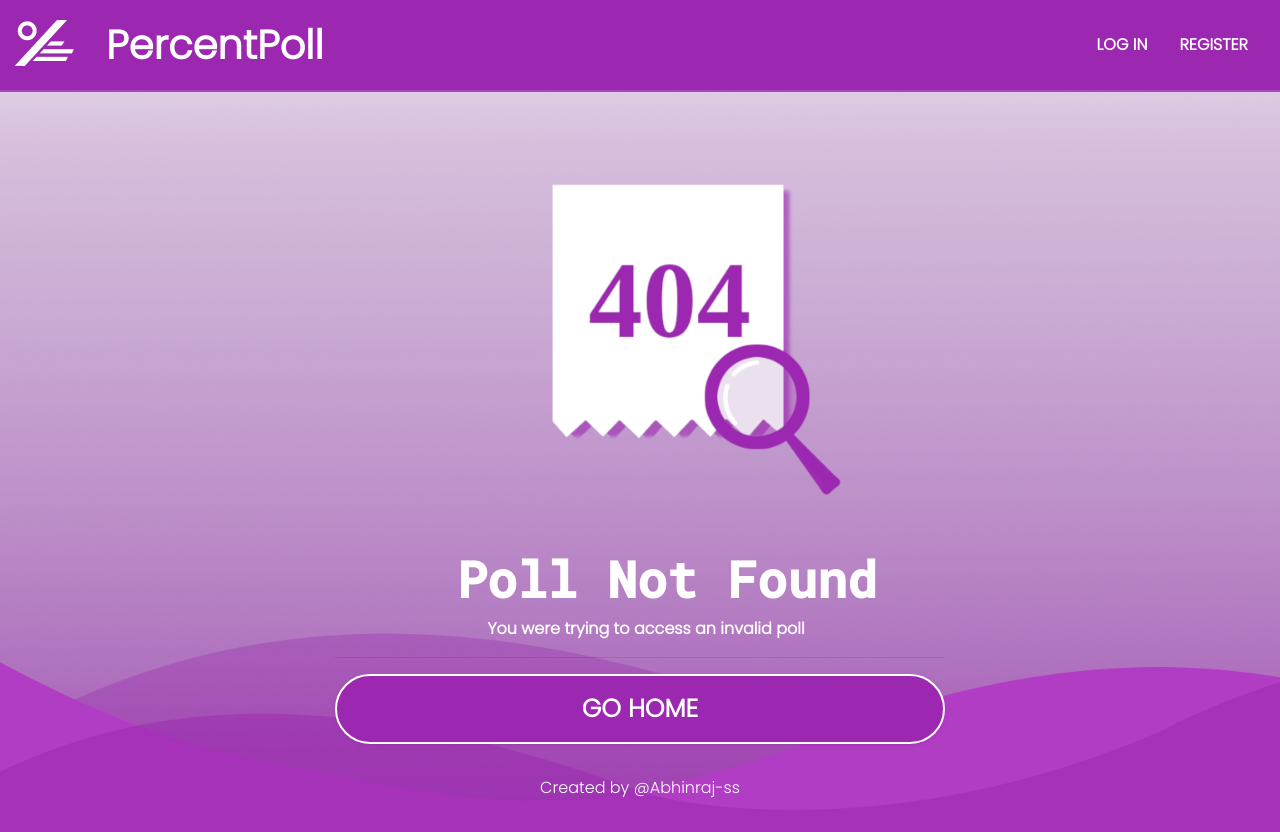
After one commit to Abhinraj-ss/PercentPoll, a Python web app: template templates/error.html in a window 1280 px wide. The commit adds this page. Run offline with Jinja, Linux system fonts and the light colour scheme; the template is opened without the code that fills it, so the values that code supplies are empty; some libraries are stand-ins or nearby versions; some web fonts are replaced.

Commit message:
adfded error.html for poll not found

```diff
--- a/static/style.css
+++ b/static/style.css
@@ -2,13 +2,19 @@
 @import url('https://fonts.googleapis.com/css2?family=Poppins:wght@300&display=swap');
 @import url('https://fonts.googleapis.com/css2?family=Titillium+Web:wght@600&display=swap');
 @import url('https://fonts.googleapis.com/css2?family=Zen+Tokyo+Zoo&display=swap');
+@import url('https://fonts.googleapis.com/css2?family=Roboto+Mono:wght@500&display=swap');
 
 h1 {
     color:white;
     font-weight:bold;
     font-family: 'Poppins', sans-serif;
 }
-
+#error{
+    font-family: 'Roboto Mono', monospace;
+    color:white;
+    font-size:50px;
+    padding-left:20%;
+    }
 footer {
   padding-top: 2em;
   padding-bottom:2em;
@@ -16,7 +22,7 @@ footer {
 h2 {
    font-weight:bold;
    color:#9c27b0;
-   font-size:40px;
+   font-size:50px;
    font-family: 'Titillium Web', sans-serif;
    margin-top: 0.5em;
   }
--- /dev/null
+++ b/templates/error.html
@@ -0,0 +1,17 @@
+{% extends "layout.html" %}
+
+{% block title %}Error-404{% endblock %}
+
+{% block body %}
+  <img src="{{url_for('static', filename='404.png')}}" style=" margin-left:35%;width: 450px;"/>
+  <div class="row">
+    <div class="col-sm-6 offset-sm-3">
+
+    <strong id="error">Poll Not Found</strong><br>
+    <strong style="color:white;margin-left:25%;">You were trying to access an invalid  poll</strong>
+     <hr/>
+    <a class="btn btn-primary btn-lg" id= "create"  href="/">GO HOME</a>
+    </div>
+  </div>
+  </div>
+{% endblock %}
```
Also changed, not shown: main.py (+8 -4 lines), templates/view.html (+8 -0 lines), db.sqlite, static/404.png (added), static/NoPolls.png (added), static/profile.png (added), static/splash-logo.png (added).
